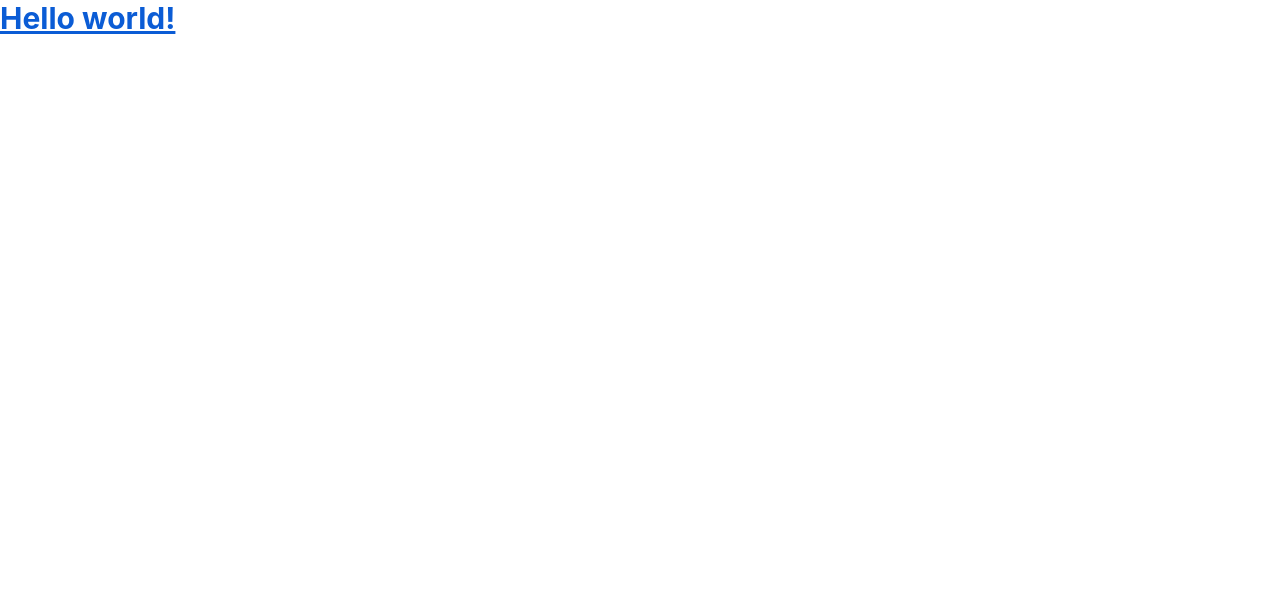
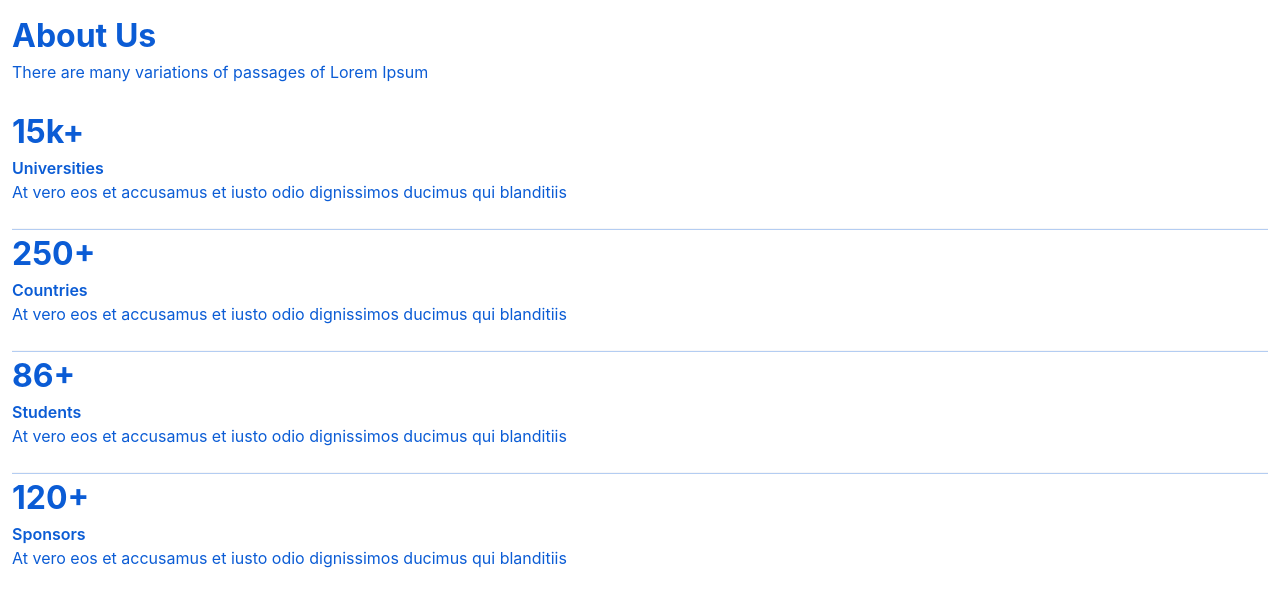
Before and after one commit to hacknyu/HackNYU-2025, a React (Vite) app: page / in a window 1280 px wide. Shown: the top 606 px of the page. Built offline with nearby package versions, Linux system fonts and the light colour scheme.

Commit message:
create about section

```diff
--- a/src/App.jsx
+++ b/src/App.jsx
@@ -1,8 +1,10 @@
+import About from "./sections/about/About"
+
 const App = () => {
   return (
-    <h1 className="text-3xl font-bold underline font-inter text-blue">
-      Hello world!
-    </h1>
+    <div className="font-inter p-3">
+      <About />
+    </div>
   )
 }
 
--- a/src/sections/about/About.jsx
+++ b/src/sections/about/About.jsx
@@ -1,8 +1,46 @@
 import React from 'react'
 
 const About = () => {
+  const info = [
+    {
+      header: "15k+",
+      subheader: "Universities",
+      description: "At vero eos et accusamus et iusto odio dignissimos ducimus qui blanditiis"
+    },
+    {
+      header: "250+",
+      subheader: "Countries",
+      description: "At vero eos et accusamus et iusto odio dignissimos ducimus qui blanditiis"
+    },
+    {
+      header: "86+",
+      subheader: "Students",
+      description: "At vero eos et accusamus et iusto odio dignissimos ducimus qui blanditiis"
+    },
+    {
+      header: "120+",
+      subheader: "Sponsors",
+      description: "At vero eos et accusamus et iusto odio dignissimos ducimus qui blanditiis"
+    }
+  ];
+
   return (
-    <div>About</div>
+    <section className="text-blue">
+      <h2 className="text-[32px] font-bold">About Us</h2>
+      <h3>There are many variations of passages of Lorem Ipsum</h3>
+      <br/>
+      {info.map((item, index) => {
+        return (
+          <div key={index}>
+            <h2 className="text-[32px] font-bold">{item.header}</h2>
+            <h3 className="font-semibold">{item.subheader}</h3>
+            <p>{item.description}</p>
+            <br/>
+            {index !== info.length - 1 ? <hr className="bg-blue opacity-[.3] h-[2px]"/> : null}
+          </div>
+        )
+      })}
+    </section>
   )
 }
 
```
